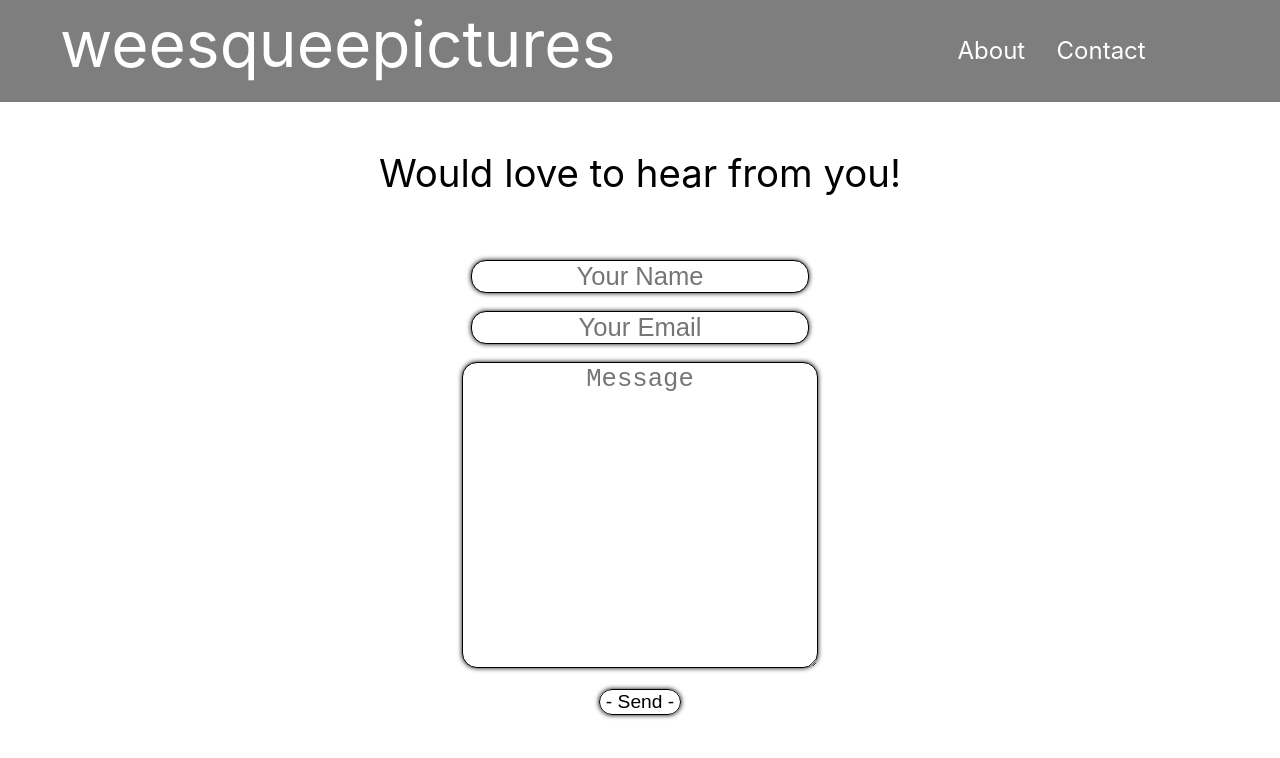
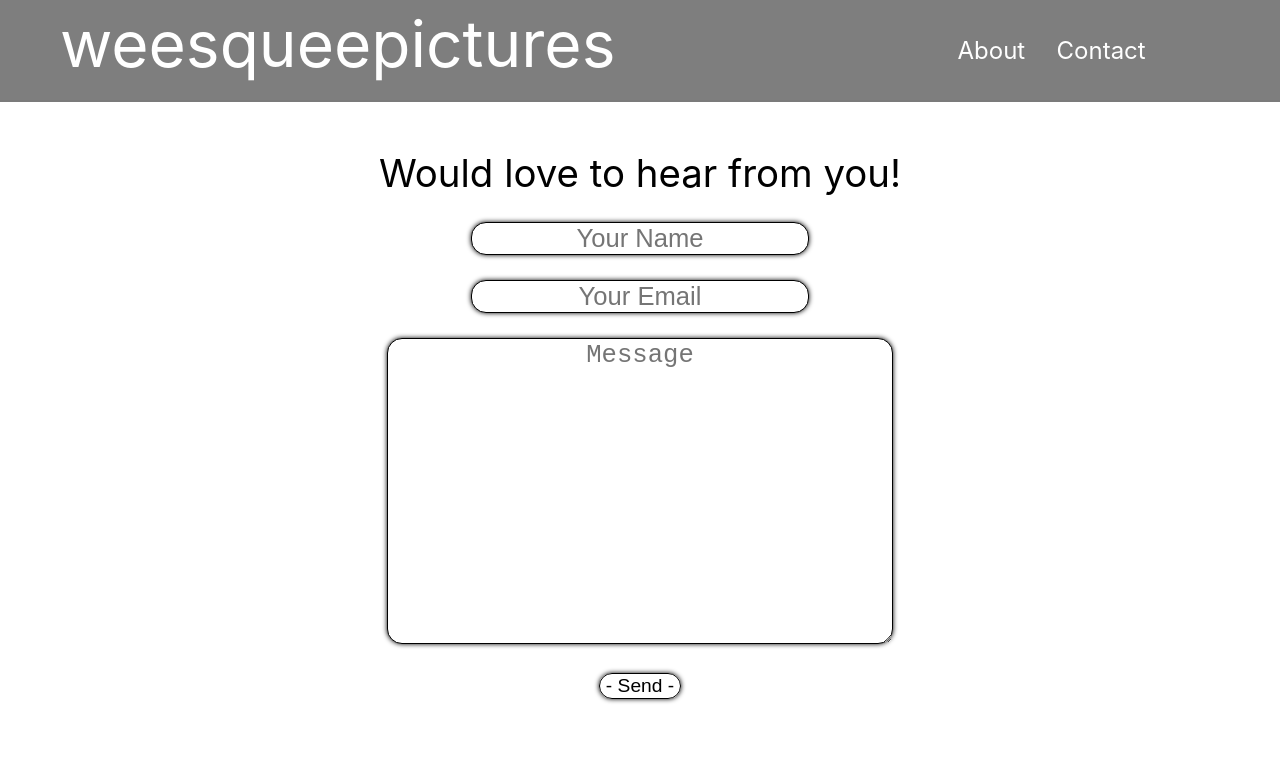
Before and after one commit to timrusin/weesqueepictures, a React (Create React App) app: page /contact in a window 1280 px wide. Shown: the top 758 px of the page. Built offline with nearby package versions, Linux system fonts and the light colour scheme.

Commit message:
desktop message box bigger

```diff
--- a/src/components/ContactForm.css
+++ b/src/components/ContactForm.css
@@ -32,7 +32,7 @@
 }
 
 .message {
-    width: 350px;
+    width: 500px;
     text-align: center;
     height: 300px;
 }
@@ -74,6 +74,10 @@
         font-size: 3vw;
     }
 
+    .message {
+        width: 350px;
+    }
+
     .thank-you {
         font-size: 6vw;
     }
--- a/src/pages/Contact.css
+++ b/src/pages/Contact.css
@@ -9,12 +9,13 @@
 
 .contact-title {
     font-size: 3vw;
-    margin-bottom: 5%;
-    /* font-family: 'Cairo', sans-serif;; */
+    margin-bottom: 2%;
+    /* font-family: 'Cairo', sans-serif; */
 }
 
 @media screen and (max-width:910px){
     .contact-title {
         font-size: 7vw;
+        margin-bottom: 5%;
     }
 }
```
